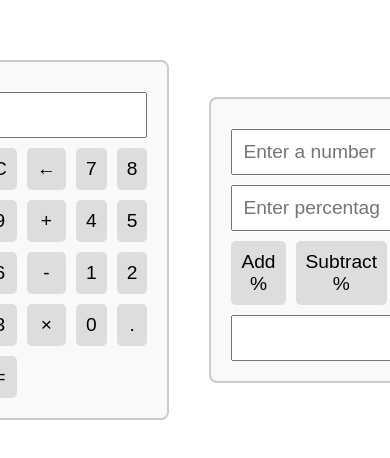
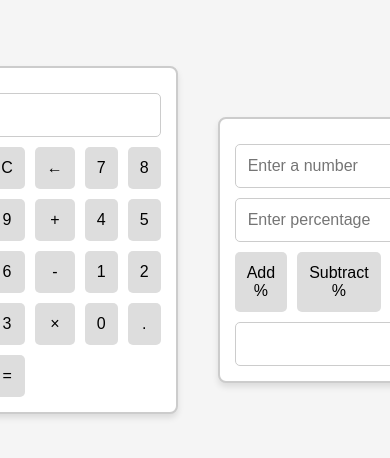
Before and after one commit to aniketricky18/Calculator, a plain HTML site: page index.html in a window 390 px wide. Shown: the part 182-640 px from the top of the page. Drawn offline with Linux system fonts and the light colour scheme.

Commit message:
updates ratio for android

```diff
--- a/styles.css
+++ b/styles.css
@@ -5,6 +5,7 @@ body {
     align-items: center;
     height: 100vh;
     margin: 0;
+    background-color: #f5f5f5; /* Set a light background color */
 }
 
 .calculator, .percentage-calculator {
@@ -13,7 +14,10 @@ body {
     border-radius: 8px;
     padding: 20px;
     margin: 20px;
-    background-color: #f9f9f9;
+    background-color: #fff; /* White background for calculators */
+    width: 80%; /* Set a maximum width for better responsiveness */
+    max-width: 400px; /* Adjust max-width based on your preference */
+    box-shadow: 0 4px 6px rgba(0, 0, 0, 0.1); /* Add a subtle shadow */
 }
 
 .keypad, .percentage-buttons {
@@ -24,7 +28,7 @@ body {
 }
 
 button {
-    padding: 10px;
+    padding: 15px;
     font-size: 1.2em;
     border: none;
     border-radius: 5px;
@@ -38,8 +42,33 @@ button:active {
 
 input[type="text"], input[type="number"] {
     width: 100%;
-    padding: 10px;
+    padding: 15px;
     margin-top: 10px;
     font-size: 1.2em;
     box-sizing: border-box;
+    border: 1px solid #ccc;
+    border-radius: 5px;
+    outline: none; /* Remove outline on focus */
 }
+
+.percentage-calculator {
+    margin-top: 40px; /* Increase margin for better separation */
+}
+
+@media only screen and (max-width: 600px) {
+    /* Adjustments for smaller screens (e.g., mobile devices) */
+    .calculator, .percentage-calculator {
+        width: 90%; /* Adjust width for smaller screens */
+        padding: 15px;
+    }
+
+    button {
+        padding: 12px;
+        font-size: 1em;
+    }
+
+    input[type="text"], input[type="number"] {
+        padding: 12px;
+        font-size: 1em;
+    }
+}
```
